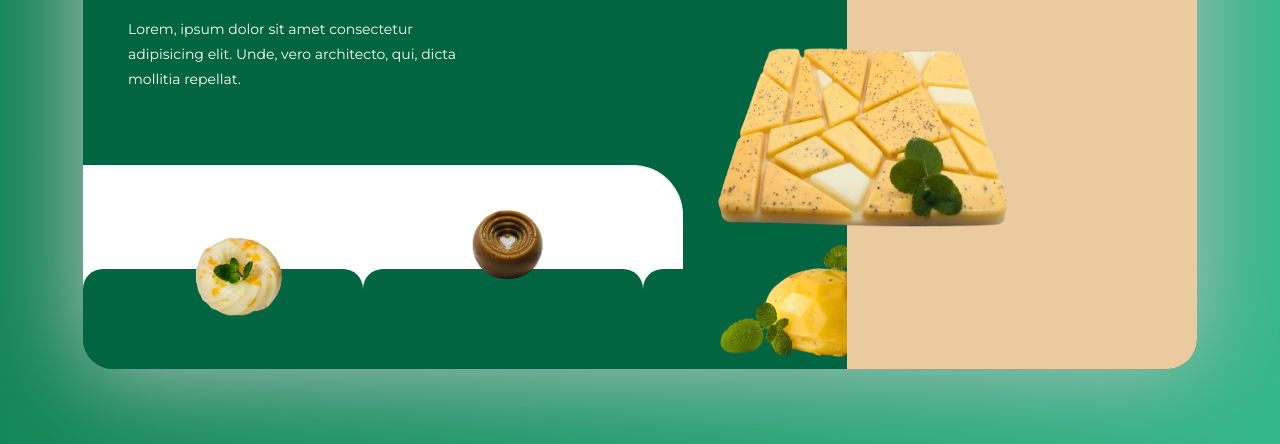
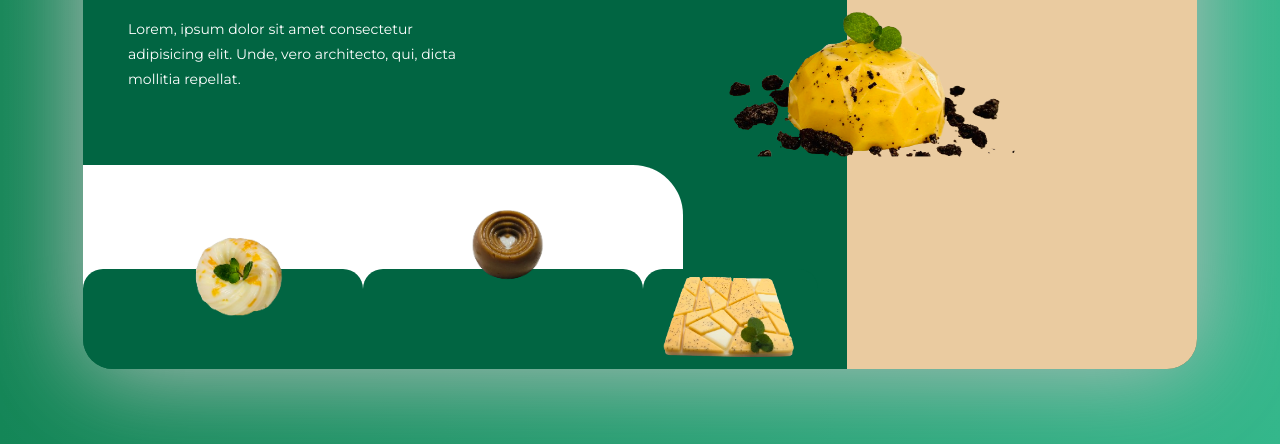
Before and after one commit to AndersonStick/PaginaStarbucks, a plain HTML site: page index.html in a window 1280 px wide. Both pictures are taken after a click on the link 154 px from the left and 140 px from the top of the page. Shown: the part 356-800 px from the top of the page. Drawn offline with Linux system fonts and the light colour scheme.

Commit message:
Se agregan los de curubuya con la foto hd

```diff
--- a/index.html
+++ b/index.html
@@ -267,13 +267,13 @@
                 <img src="img/cafe_sin_salsa_sin_fondo.png" alt="">
             </div>
             <div class="opcion item3">
-                <img src="img/curubuya_sin_fondo.png" alt="">
+                <img src="img/maracuya_sin_fondo.png" alt="">
                 <div class="base"></div>
             </div>
         </div>
 
         <div class="mitad-marron"></div>
-        <img src="img/maracuya_sin_fondo.png" alt="" class="foto-principal">
+        <img src="img/Curubuya-Oreo_sin_fondo_heic.png" alt="" class="foto-principal">
     </section>
 
     <!-- JavaScript para mostrar/ocultar secciones -->
@@ -288,9 +288,19 @@
             // Mostrar la sección seleccionada
             var selectedSection = document.getElementById(sectionId);
             if (selectedSection) {
-                selectedSection.style.display = 'block';
+                selectedSection.style.display = 'flex';
             }
         }
+
+    //     function cerrarSegundaPantalla() {
+    //     // Ocultar la segunda pantalla
+    //     var segundaPantalla = document.querySelector('.info');
+    //     segundaPantalla.style.display = 'none';
+
+    //     // Mostrar la primera pantalla
+    //     var primeraPantalla = document.querySelector('.intro');
+    //     primeraPantalla.style.display = 'flex'; // o 'block' dependiendo de tu diseño
+    // }
 
         function cerrarSegundaPantalla() {
             // Ocultar la segunda pantalla
```
Also changed, not shown: img/Curubuya-Oreo_sin_fondo_heic.png (added), 1 other file. Lines whose indentation alone changed are shown as unchanged.
